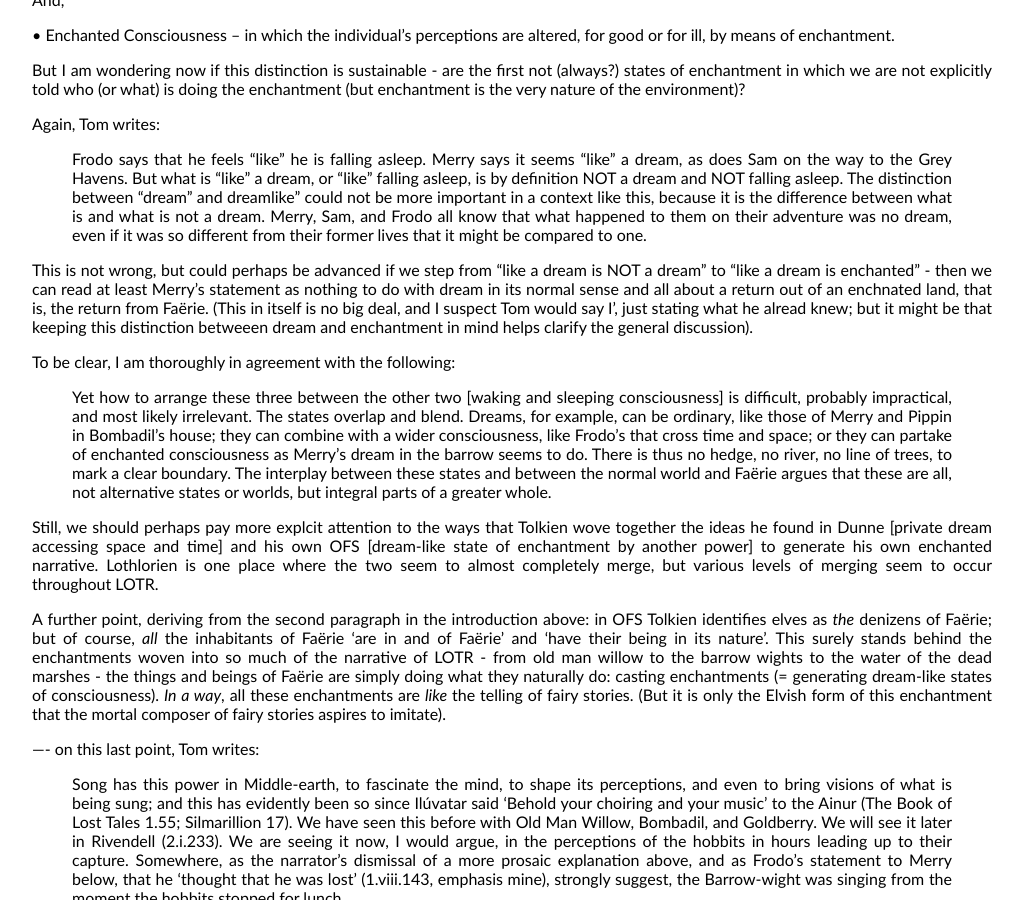
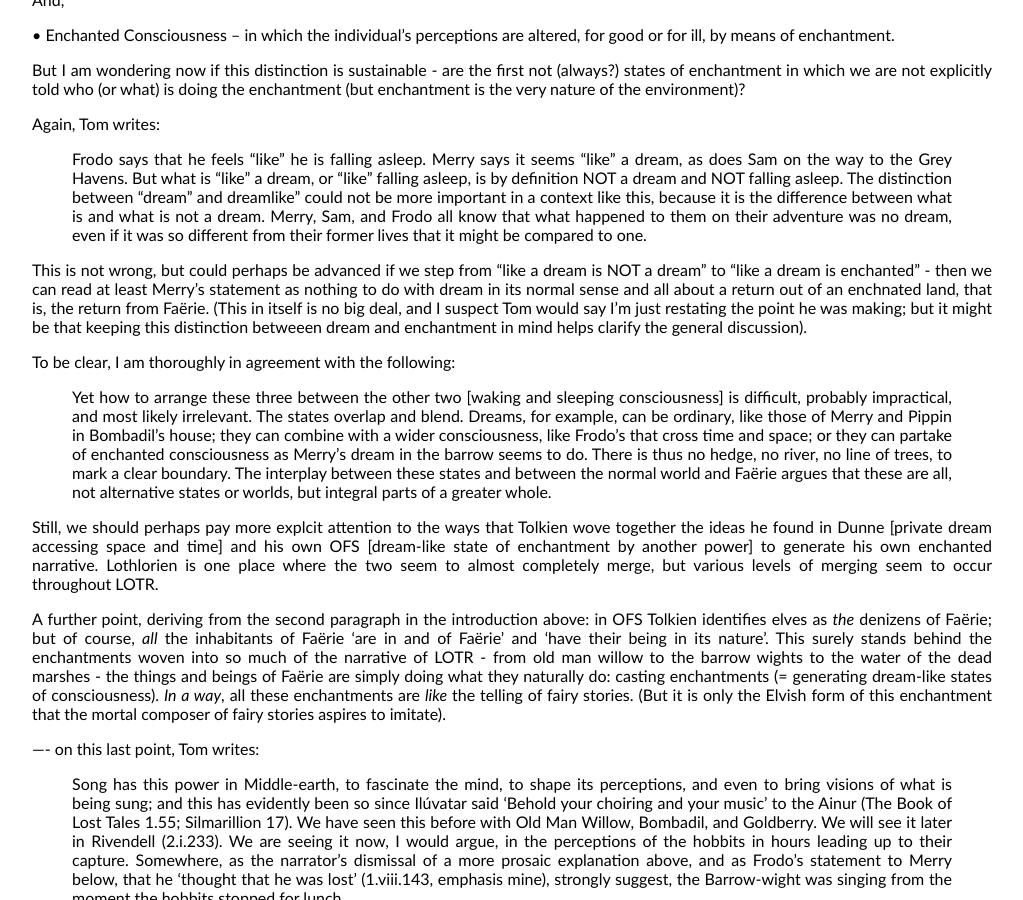
Before and after one commit to uoou/AWildernessOfDragons, a Jekyll site: the page built from essay.md, in a window 1280 px wide and 900 px high, scrolled down 2139 px. Shown: the whole window, without its empty margins (0-1023 px from the left). Built offline with Jekyll 4.4.1, drawn with Linux system fonts in a browser that asks for light colours; Markdown is read by kramdown in place of the engine named in the settings.

Commit message:
Update essay.md

```diff
--- a/essay.md
+++ b/essay.md
@@ -67,7 +67,7 @@ But I am wondering now if this distinction is sustainable - are the first not (a
 Again, Tom writes:
 >Frodo says that he feels "like" he is falling asleep.  Merry says it seems "like" a dream, as does Sam on the way to the Grey Havens. But what is "like" a dream, or "like" falling asleep, is by definition NOT a dream and NOT falling asleep.  The distinction between "dream" and dreamlike" could not be more important in a context like this, because it is the difference between what is and what is not a dream. Merry, Sam, and Frodo all know that what happened to them on their adventure was no dream, even if it was so different from their former lives that it might be compared to one.
 
-This is not wrong, but could perhaps be advanced if we step from "like a dream is NOT a dream" to "like a dream is enchanted" - then we can read at least Merry's statement as nothing to do with dream in its normal sense and all about a return out of an enchnated land, that is, the return from Faërie. (This in itself is no big deal, and I suspect Tom would say I', just stating what he alread knew; but it might be that keeping this distinction betweeen dream and enchantment in mind helps clarify the general discussion).
+This is not wrong, but could perhaps be advanced if we step from "like a dream is NOT a dream" to "like a dream is enchanted" - then we can read at least Merry's statement as nothing to do with dream in its normal sense and all about a return out of an enchnated land, that is, the return from Faërie. (This in itself is no big deal, and I suspect Tom would say I'm just restating the point he was making; but it might be that keeping this distinction betweeen dream and enchantment in mind helps clarify the general discussion).
 
 To be clear, I am thoroughly in agreement with the following:
 
```
